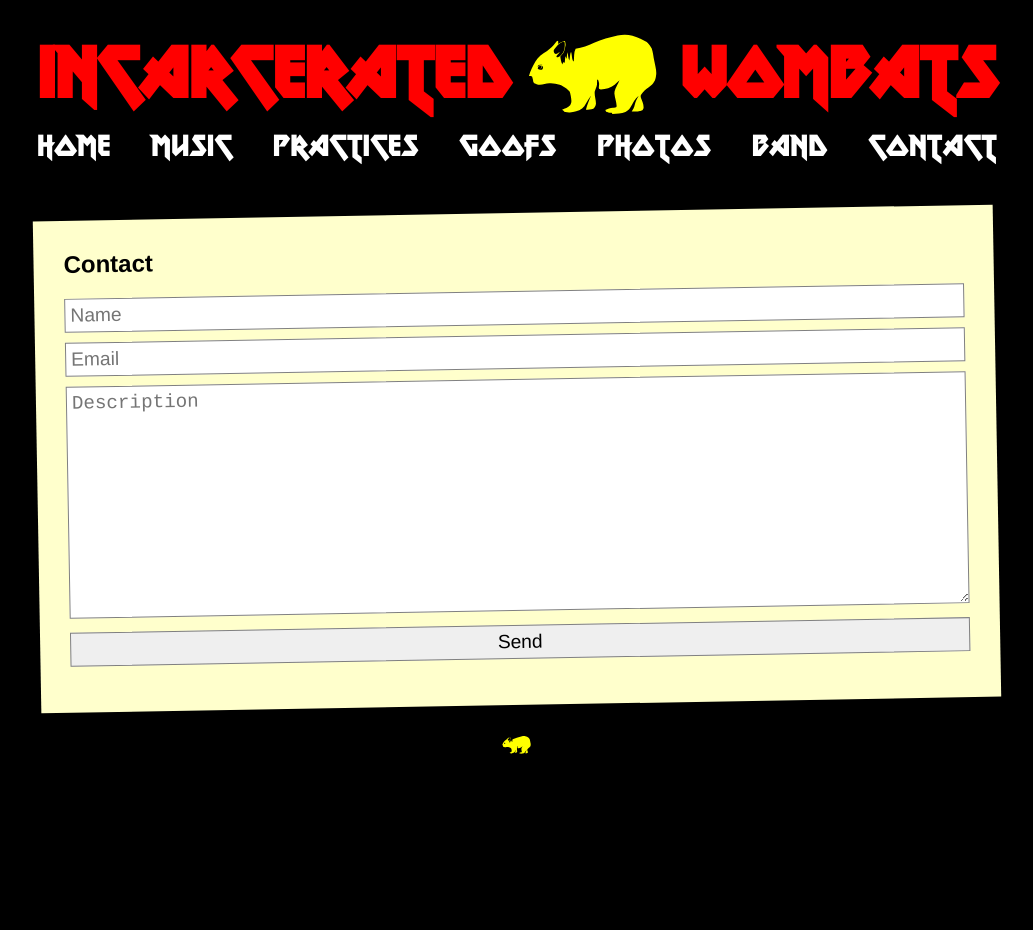
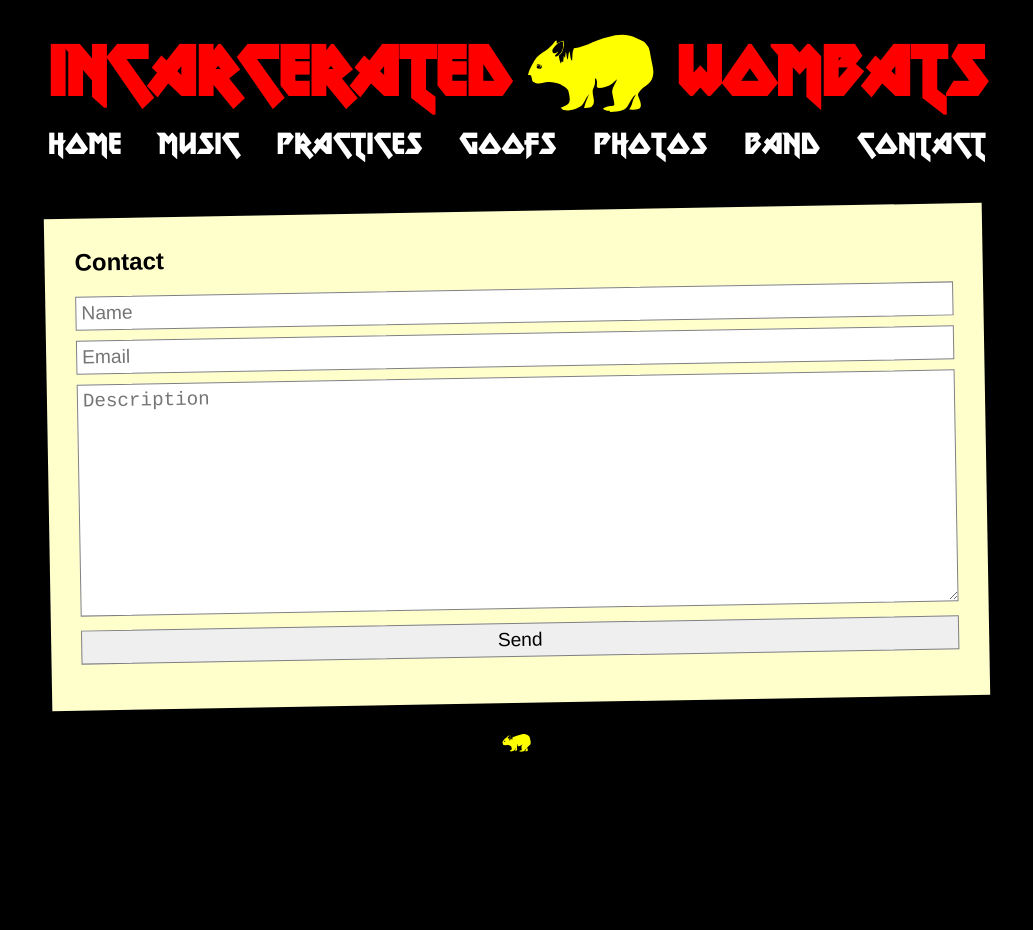
Before and after one commit to KovuTheHusky/incarceratedwombats.com, a Jekyll site: the page built from contact.md, in a window 1280 px wide. Shown: the whole page, without its empty margins (123-1156 px from the left). Built offline with Jekyll 4.4.1, drawn with Linux system fonts in a browser that asks for light colours.

Commit message:
Make site fit in a half window on 1080p

```diff
--- a/styles/global.css
+++ b/styles/global.css
@@ -16,7 +16,7 @@ html,
 body {
   height: 100%;
   margin: 0;
-  min-width: 960px;
+  min-width: 938px;
   font-family: 'Helvetica Neue', Helvetica, Verdana, Arial;
   font-size: 16px;
 }
@@ -50,7 +50,7 @@ audio {
 
 .container {
   margin: 0 auto;
-  width: 960px;
+  width: 938px;
 }
 
 a:link,
@@ -74,7 +74,7 @@ header {
 
 header a:link,
 header a:visited {
-  font: normal 35.38999px 'MetalLordRegular';
+  font: normal 34.57682px 'MetalLordRegular';
   color: #f00;
   text-decoration: none;
   white-space: nowrap;
```
